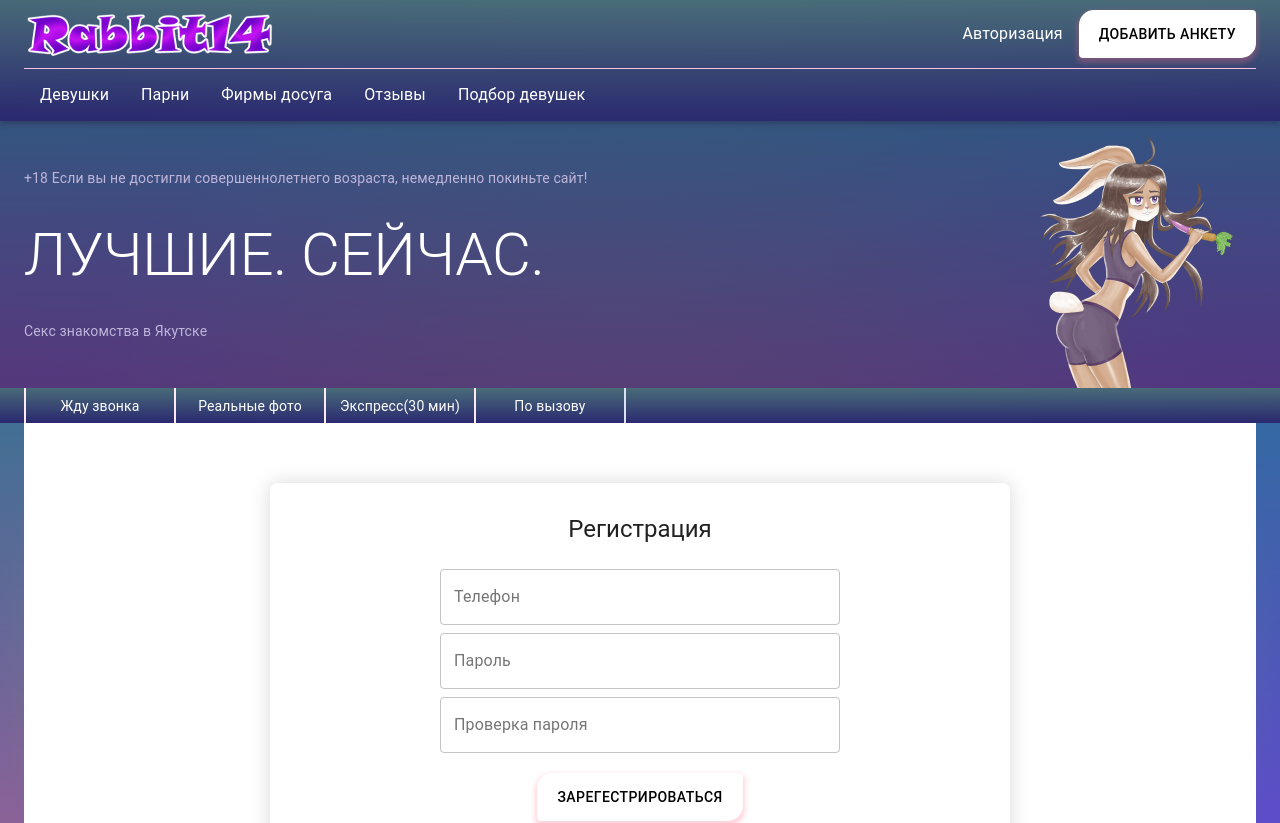
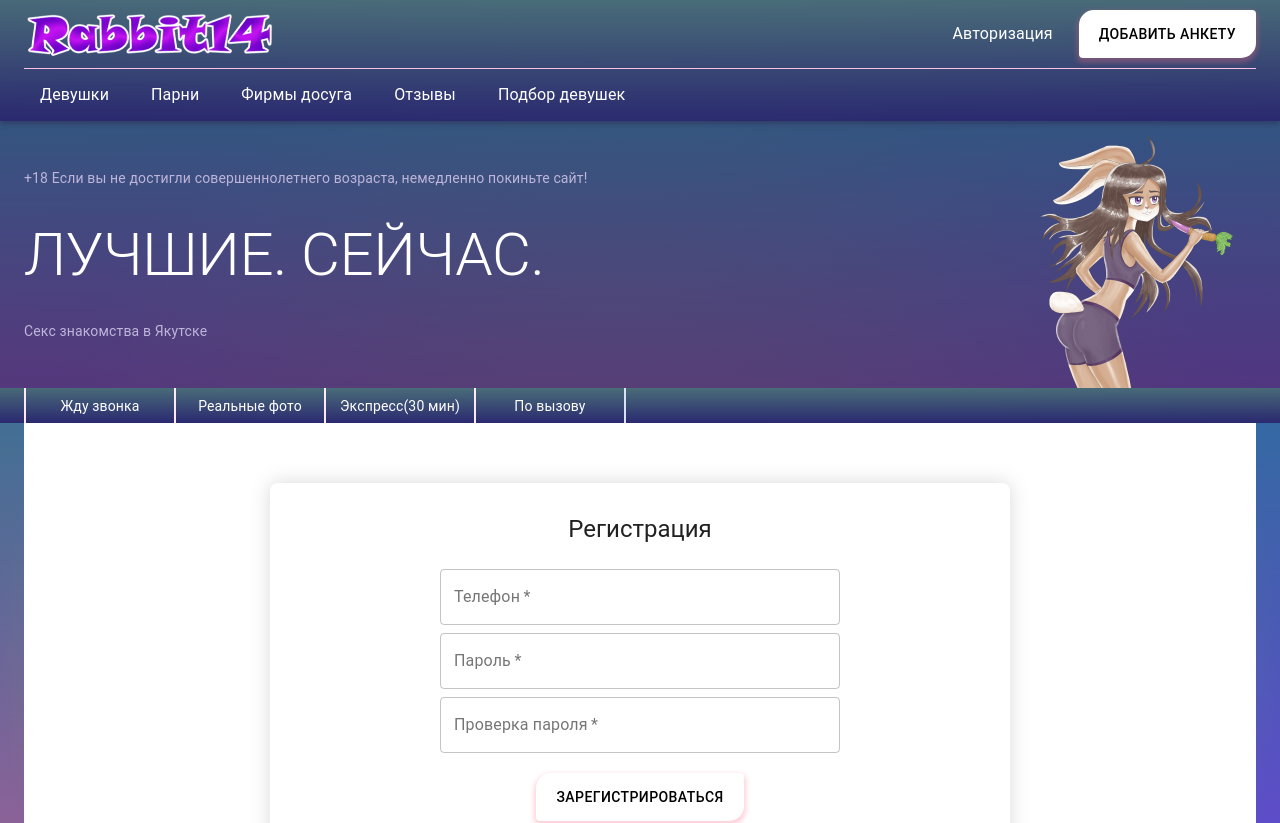
Before and after one commit to mrmainly/r14-reborn-front, a React (Create React App) app: page /auth/register in a window 1280 px wide. Shown: the top 823 px of the page. Built offline with nearby package versions, Linux system fonts and the light colour scheme.

Commit message:
add required to login and register page and add margin header

```diff
--- a/public/index.html
+++ b/public/index.html
@@ -3,7 +3,7 @@
 
 <head>
   <meta charset="utf-8" />
-  <link rel="icon" href="%PUBLIC_URL%/image/Frame182.png" />
+  <link rel="icon" href="%PUBLIC_URL%/image/Frame3281.png" />
   <meta name="viewport" content="width=device-width, initial-scale=1" />
   <meta name="theme-color" content="#000000" />
   <meta name="description" content="Web site created using create-react-app" />
--- a/src/components/layout/Header.js
+++ b/src/components/layout/Header.js
@@ -99,7 +99,8 @@ const useStyles = makeStyles((theme) => ({
         },
     },
     linkStyle: {
-        textDecoration: 'none'
+        textDecoration: 'none',
+        marginRight: 10
     },
     down_block: {
         display: 'flex',
@@ -117,6 +118,7 @@ const useStyles = makeStyles((theme) => ({
     },
     linkBlock: {
         display: 'flex',
+        marginRight: 10,
         [theme.breakpoints.down('sm')]: {
             marginLeft: '-5px',
         },
--- a/src/pages/auth/login.js
+++ b/src/pages/auth/login.js
@@ -83,10 +83,10 @@ export default function Login() {
                     <Form onSubmit={handleSubmit(onSubmit)} className={classes.form}>
                         <Grid container spacing={2}>
                             <Grid item xs={12}>
-                                <Input {...register('phone')} id="phone" type="tel" label="Телефон" error={!!errors.phone} helperText={errors?.phone?.message} />
+                                <Input {...register('phone')} id="phone" type="tel" label="Телефон" required />
                             </Grid>
                             <Grid item xs={12}>
-                                <Input {...register('password')} id="password" type="password" label="Пароль" error={!!errors.password} helperText={errors?.password?.message} />
+                                <Input {...register('password')} required id="password" type="password" label="Пароль" />
                             </Grid>
                         </Grid>
                         <Box style={{ marginTop: 10 }}>
--- a/src/pages/auth/register.js
+++ b/src/pages/auth/register.js
@@ -70,17 +70,17 @@ export default function Register() {
                     <Form className={classes.form} onSubmit={handleSubmit(onSubmit)} className={classes.form}>
                         <Grid container spacing={1}>
                             <Grid item xs={12}>
-                                <Input {...register('phone')} id="phone" type="number" label="Телефон" />
+                                <Input {...register('phone')} id="phone" type="number" label="Телефон" required />
                             </Grid>
                             <Grid item xs={12}>
-                                <Input {...register('password')} id="password" type="password" label="Пароль" />
+                                <Input {...register('password')} id="password" type="password" label="Пароль" required />
                             </Grid>
                             <Grid item xs={12}>
-                                <Input {...register('verPassword')} id="verPassword" type="password" label="Проверка пароля" />
+                                <Input {...register('verPassword')} id="verPassword" type="password" label="Проверка пароля" required />
                             </Grid>
                         </Grid>
                         <Box style={{ display: 'flex', justifyContent: 'center', alignItems: 'center', flexDirection: 'column', marginTop: 20 }}>
-                            <ButtonCustom text="Зарегестрироваться" />
+                            <ButtonCustom text="Зарегистрироваться" />
                         </Box>
                     </Form>
                 </div>
--- a/src/pages/questionary/creating/creating-form-girl.js
+++ b/src/pages/questionary/creating/creating-form-girl.js
@@ -2,13 +2,13 @@ import React, { useContext } from 'react'
 import { makeStyles } from '@material-ui/core/styles'
 import { Box, Typography, Grid, FormControlLabel, Checkbox, FormControl, InputLabel, Select, MenuItem, InputAdornment, TextField } from '@material-ui/core'
 import { useHistory } from 'react-router-dom'
+import { useForm } from 'react-hook-form'
 
 import GirlsFormListFunction from '../../../formList/GirlsFormList'
 import { DispatchContext } from '../../../store'
 import ButtonCustom from '../../../components/customElements/ButtonCustom'
 import Layout from '../../../components/layout/Layout'
 import API from '../../../utils/api'
-import { useForm } from 'react-hook-form'
 import { Form } from '../../../components/customElements/Form'
 import { Input } from '../../../components/customElements/Input'
 
```
